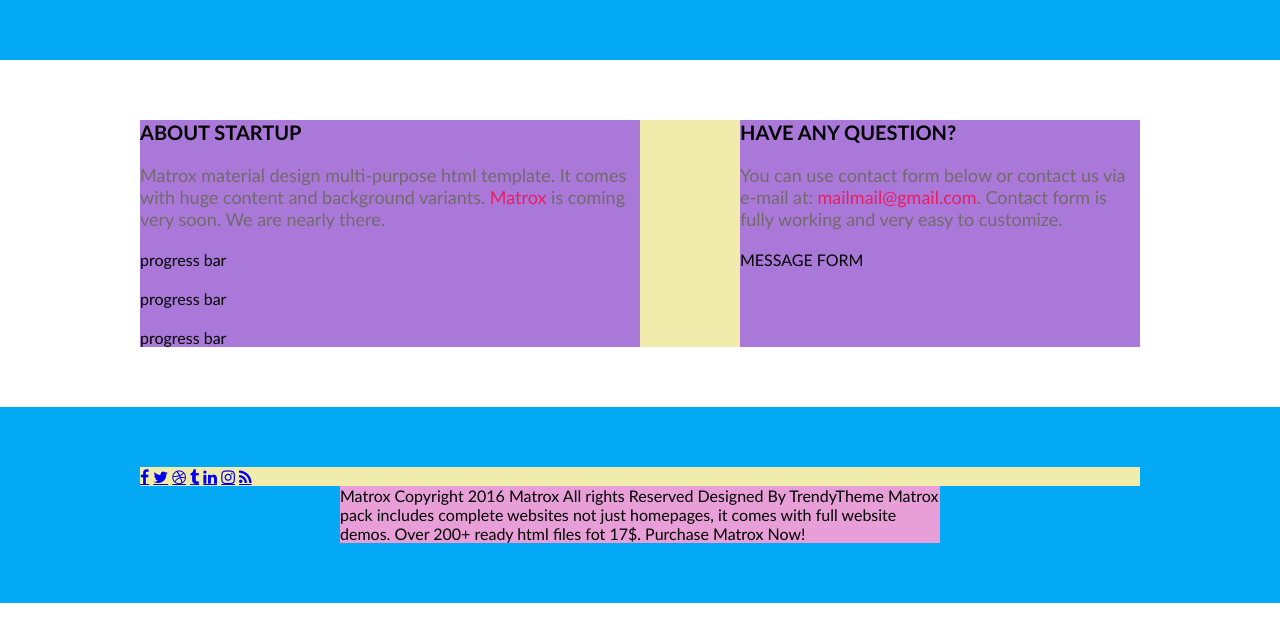
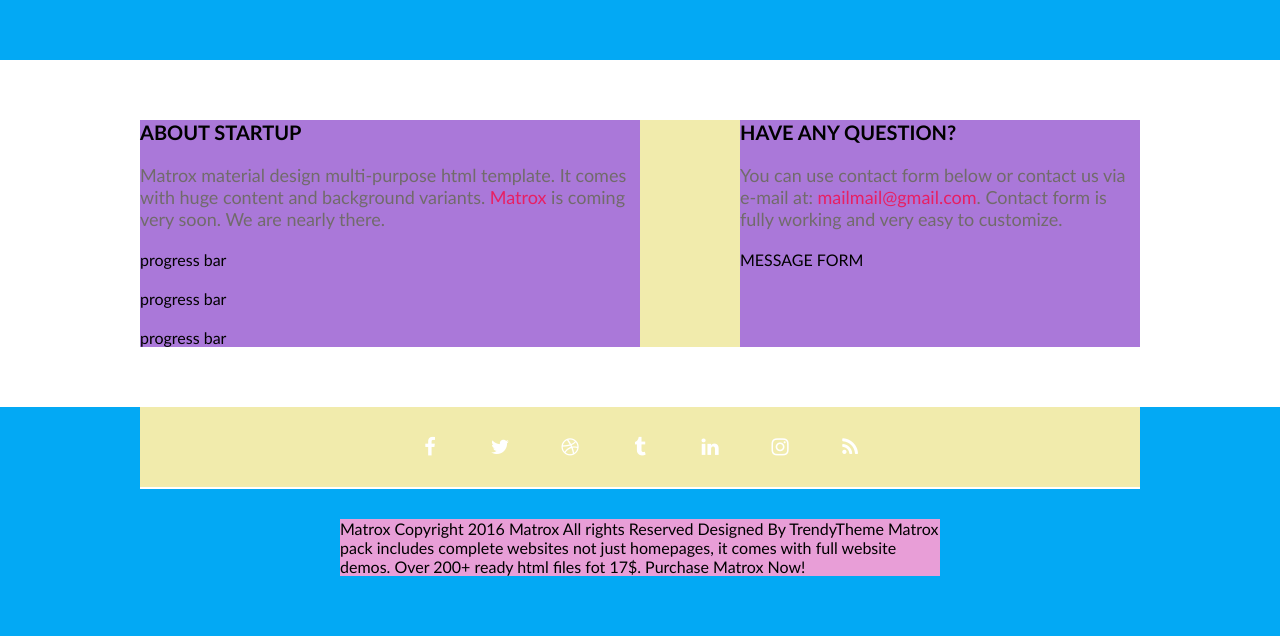
Before and after one commit to bozenakr/4-coming-soon, a website: page index.html in a window 1280 px wide. Shown: the part 740-1380 px from the top of the page. Before the commit the page ends 1347 px from the top, so only its background shows below. Drawn offline with Linux system fonts and the light colour scheme.

Commit message:
Socials style

```diff
--- /dev/null
+++ b/css/components/socials.css
@@ -0,0 +1,29 @@
+.socials {
+    display: flex;
+    justify-content: center;
+    gap: 10px;
+    flex-wrap: wrap;
+    padding-top: 10px;
+    padding-bottom: 10px;
+    margin-bottom: 30px;
+    border-bottom: 2px solid white;
+}
+
+.socials > .icon {
+    width: 60px;
+    height: 60px;
+    font-size: 20px;
+    line-height: 60px;
+    text-align: center;
+    color: white;
+    text-decoration: none;
+    border-radius: 50%;
+    transition: all 0.5s;
+
+}
+
+.socials > .icon:hover {
+    color: var(--primary-color);
+    background-color: white;
+
+}
--- a/css/pages/home.css
+++ b/css/pages/home.css
@@ -59,3 +59,8 @@
 .section-description > a:hover {
     text-decoration: underline;
 }
+
+
+footer.container {
+    padding-top: 0;
+}
--- a/index.html
+++ b/index.html
@@ -16,6 +16,7 @@
     <link rel="stylesheet" href="./css/components/forms.css">
     <link rel="stylesheet" href="./css/components/mouse.css">
     <link rel="stylesheet" href="./css/components/progress-bar.css">
+    <link rel="stylesheet" href="./css/components/socials.css">
     <!-- custom style -->
     <link rel="stylesheet" href="./css/pages/home.css">
     </head>
@@ -49,7 +50,7 @@
         </section>
     </main>
     <footer class="container bg-primary">
-        <div class="row">
+        <div class="row socials">
             <a href="#" class="icon fa fa-facebook"></a>
             <a href="#" class="icon fa fa-twitter"></a>
             <a href="#" class="icon fa fa-dribbble"></a>
```
